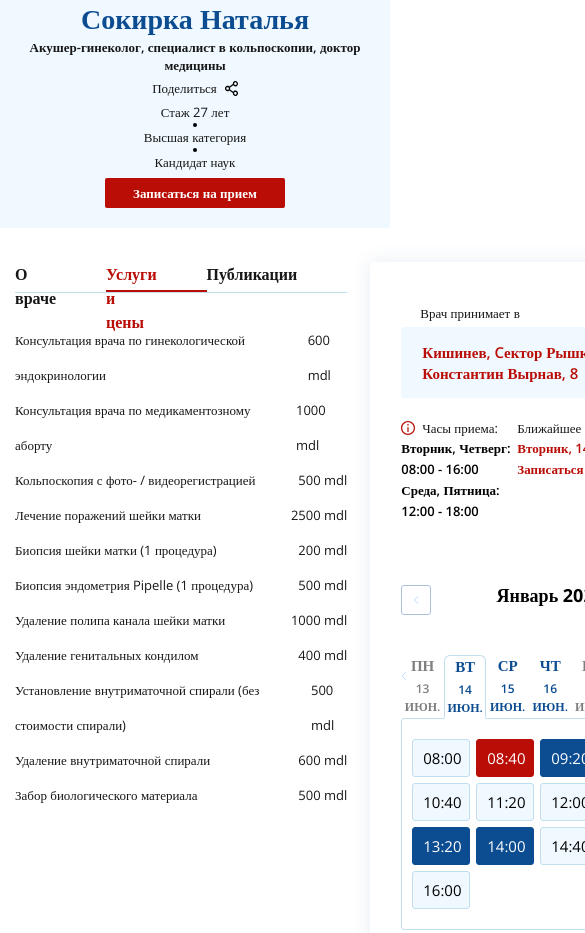
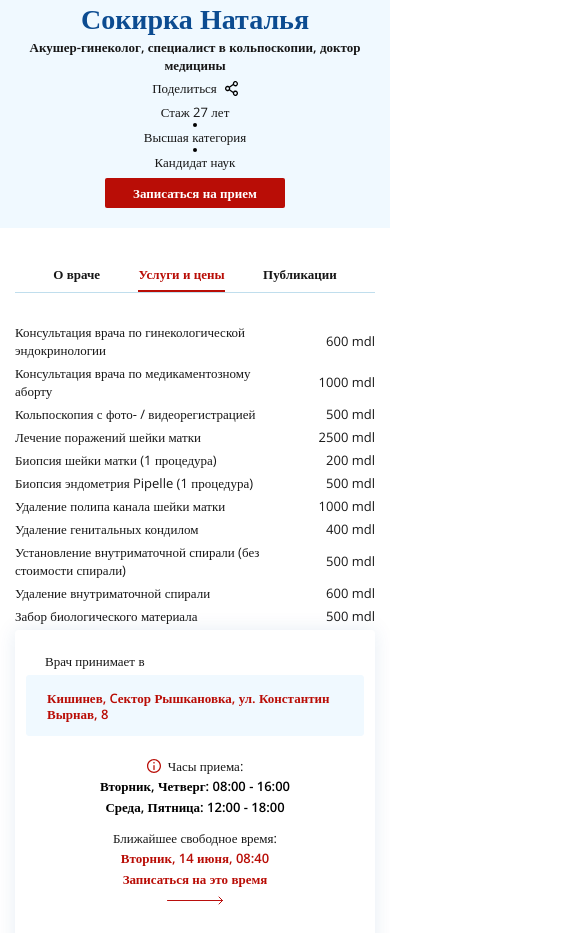
Before and after one commit to DarkKingston/alphamed, a website: page docs/infodoc.html in a window 390 px wide. Shown: the part 453-1386 px from the top of the page, 585 px wide, since content can reach past the window. Drawn offline with nearby package versions, Linux system fonts and the light colour scheme; files that its build step writes are made by us from their sources.

Commit message:
made responsive page infodoc html

```diff
--- a/docs/js/main.js
+++ b/docs/js/main.js
@@ -257,6 +257,17 @@ const costSliderDay = new Swiper('.cost-carousel-days', {
         nextEl: '.next7',
         prevEl: '.prev7',
     },
+    breakpoints: {
+        280:{
+            slidesPerView: 4
+        },
+        340:{
+            slidesPerView: 5
+        },
+        410: {
+            slidesPerView: 7
+        }
+    }
 });
 
 //hour select
--- a/docs/scss/media/_media-infodoc.scss
+++ b/docs/scss/media/_media-infodoc.scss
@@ -1,3 +1,4 @@
+//responsive section infodoc
 @media(max-width: 330px){
     .crumbs__wrapper__item{
         font-size: 12px;
@@ -66,3 +67,110 @@
         margin-top: 5px;
     }
 }
+
+//responsive section cost
+
+@media(max-width: 1120px){
+    .cost__wrapper__box:last-child{
+        max-width: 530px;
+    }
+}
+
+@media(max-width: 1080px){
+    .cost__wrapper{
+        flex-direction: column;
+        align-items: center;
+    }
+    .cost__wrapper__box__menu{
+        justify-content: space-evenly;
+
+    }
+    .cost__wrapper__box__services__menu__item{
+        span{
+            width: 70px;
+            text-align: right;
+        }
+    }
+    .cost__wrapper__box:last-child{
+        max-width: unset;
+    }
+}
+
+@media(max-width: 480px){
+    .cost__wrapper__box__menu__item{
+        font-size: 14px;
+    }
+    .cost__wrapper__box__services__menu__item{
+        font-size: 13px;
+        line-height: 18px;
+        margin-bottom: 5px;
+    }
+    .cost__wrapper__box:first-child{
+        margin-right: 10px;
+        margin-left: 10px;
+    }
+    .cost__wrapper__box__services__about{
+        font-size: 13px;
+    }
+    .cost__wrapper__box__hours{
+        flex-direction: column;
+        align-items: center;
+        text-align: center;
+    }
+    .cost__wrapper__box__hours__box__work{
+        justify-content: center;
+    }
+    .cost__wrapper__box__hours__box .cost__arrow__right{
+        bottom: -15px;
+        left: 50%;
+        transform: translateX(-50%);
+        width: 57px;
+    }
+    .cost__wrapper__box__hours__box:last-child{
+        margin-top: 5px;
+    }
+    .slide_month{
+        font-size: 15px;
+    }
+    .slide_day{
+        font-size: 13px;
+    }
+    .cost-carousel-days .slide_day span{
+        font-size: 10px;
+    }
+    .cost__wrapper__box__days__hours__item{
+        padding: 8px 10px;
+        font-size: 13px;
+    }
+}
+
+@media(max-width: 440px){
+    .cost__wrapper__box__menu__item{
+        padding-right: 0;
+        font-size: 13px;
+    }
+    .cost__wrapper__box__street{
+        font-size: 13px;
+        line-height: 16px;
+    }
+    .cost__wrapper__box:last-child{
+        padding-top: 20px;
+        padding-bottom: 20px;
+        padding-right: 10px;
+        padding-left: 10px;
+    }
+    .cost__wrapper__box__hours__box:last-child{
+        margin-top: 10px;
+    }
+}
+
+@media(max-width: 410px){
+    .cost__wrapper__box__days__hours__item{
+        padding: 8px 6px;
+    }
+}
+@media(max-width: 333px){
+    .cost__wrapper__box__days__hours__item{
+        padding: 6px 4px;
+    }
+}
```
Also changed, not shown: docs/css/style.min.css, docs/js/main.min.js.
